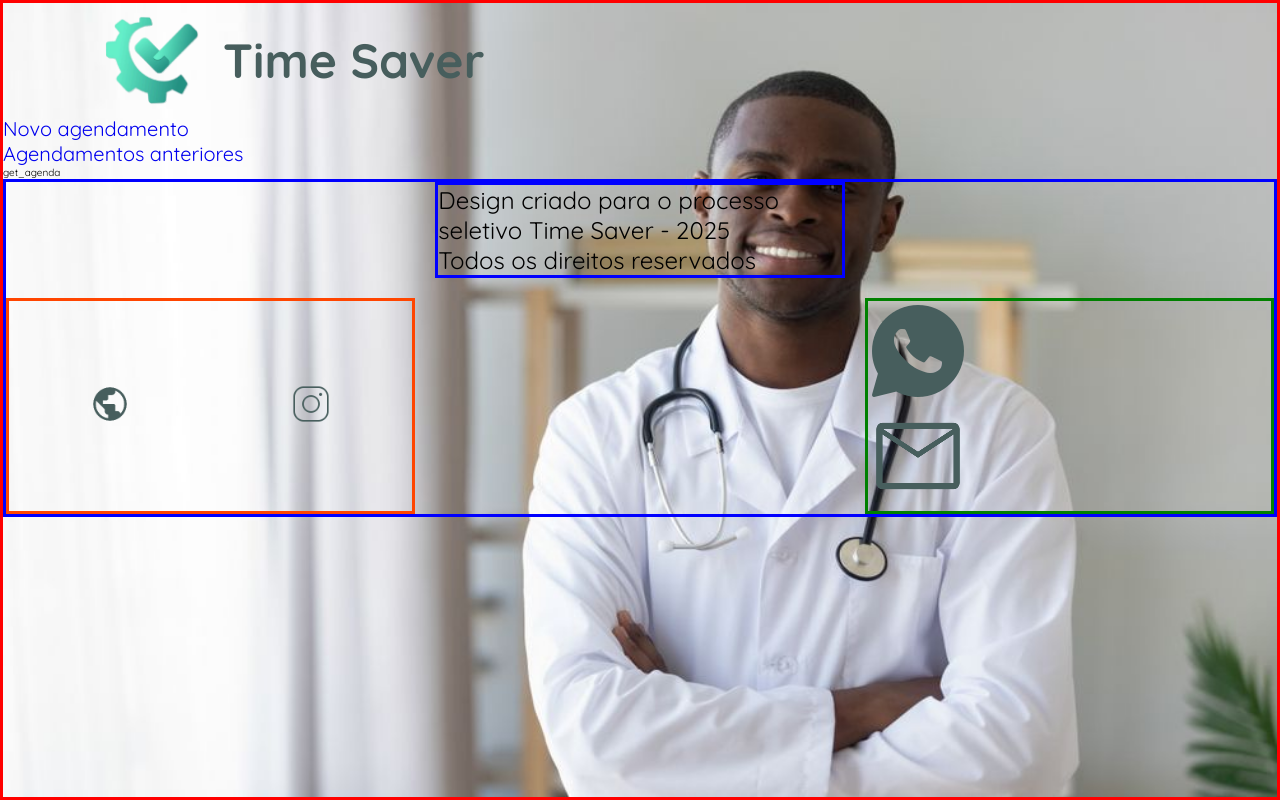
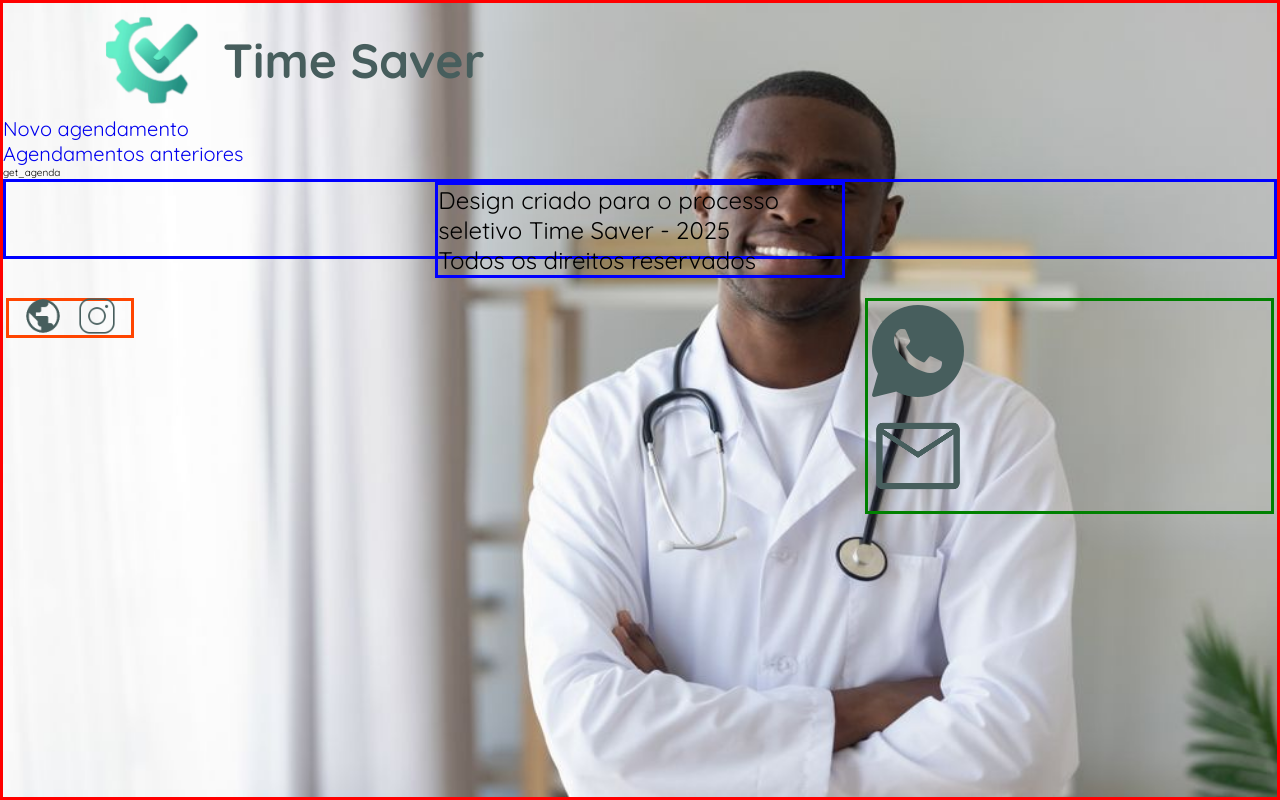
Before and after one commit to lolimamota/time-saver-front, a React (Vite) app: page /ver_agendamento in a window 1280 px wide. Built offline with nearby package versions, Linux system fonts and the light colour scheme.

Commit message:
ADD: ajustes de alinhamento na primeira coluna

```diff
--- a/src/scss/components/footer/footer.module.scss
+++ b/src/scss/components/footer/footer.module.scss
@@ -6,18 +6,21 @@
     grid-template-columns: repeat(3 , 1fr);
     grid-template-rows: auto auto;
     gap: 2rem;
+    height: 10vh;
 }
 
 .firstColumn{
     border: solid orangered;
+    width: 10vw;
+    height: 5vh;
     grid-column: 1;
     grid-row: 2;
-    display: flex;
-    align-items: center;
-    justify-content: space-around;
+
     img{
         width: 5vh;
-    }
+    };
+
+    @include mixins.flex($align:center, $justify:space-evenly)
 }
 .secondColumn{
     border: solid blue;
```
